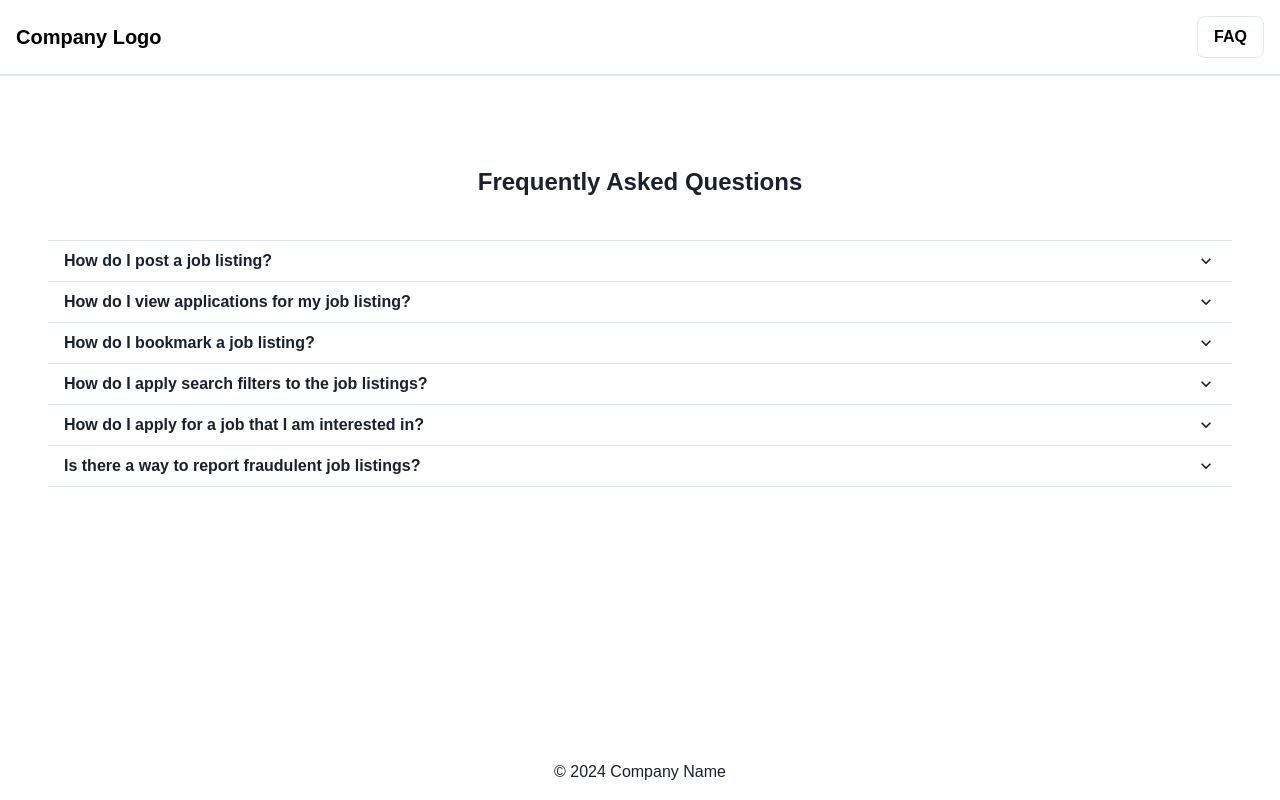
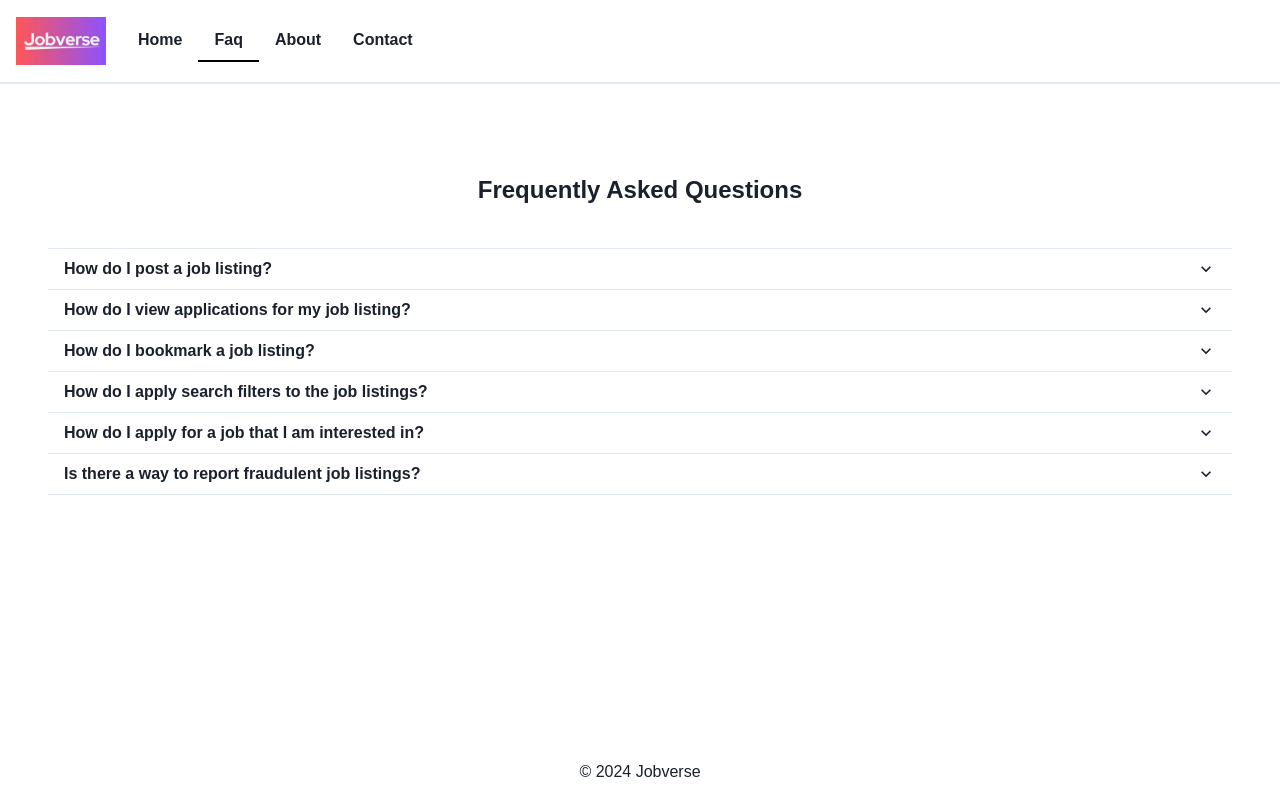
Before and after one commit to bhishman-desai/JobVerse, a React (Create React App) app in the folder client/: page /faq in a window 1280 px wide. Built offline with nearby package versions, Linux system fonts and the light colour scheme.

Commit message:
made navbar responsive

```diff
--- a/client/src/App.js
+++ b/client/src/App.js
@@ -25,7 +25,7 @@ function App() {
       <Router>
         <Routes>
           <Route element={withLayout(Home)()} path="/" />
-          <Route element={withLayout(AboutPage)()} path="/about-us" />
+          <Route element={withLayout(AboutPage)()} path="/about" />
           <Route element={withLayout(FaqPage)()} path="/faq" />
 
           { /*Auth Routes*/ }
--- a/client/src/components/layout/footer.jsx
+++ b/client/src/components/layout/footer.jsx
@@ -5,7 +5,7 @@ const Footer = () => {
   return (
     <Box p={4} mt="auto">
       <Flex justify="center" align="center">
-        <Text>© 2024 Company Name</Text>
+        <Text>© 2024 Jobverse</Text>
       </Flex>
     </Box>
   );
--- a/client/src/components/layout/navbar.jsx
+++ b/client/src/components/layout/navbar.jsx
@@ -1,18 +1,98 @@
-import React from 'react';
-import { Box, Flex } from '@chakra-ui/react';
-import { Link } from 'react-router-dom';
+import React, { useEffect, useState } from 'react';
+import { Box, Flex, Link, IconButton, Drawer, DrawerBody, DrawerHeader, DrawerOverlay, DrawerContent, DrawerCloseButton, useDisclosure, Image } from '@chakra-ui/react';
+import { HamburgerIcon } from '@chakra-ui/icons';
+import { NavLink, useLocation } from 'react-router-dom';
+import logo from '../../assets/Jobverse.jpeg';
 
 const Navbar = () => {
+    const { isOpen, onOpen, onClose } = useDisclosure();
+    const [selected, setSelected] = useState("");
+    const location = useLocation();
+    const links = [
+        { name: "Home", path: "/" },
+        { name: "Faq", path: "/faq" },
+        { name: "About", path: "/about" },
+        { name: "Contact", path: "/contact" }
+    ];
+
+    const handleSelect = (link) => {
+        setSelected(link);
+    };
+
+    useEffect(() => {
+        const currentLink = links.find(link => link.path === location.pathname);
+        if (currentLink) {
+            handleSelect(currentLink.name);
+        }
+    }, []);
+
     return (
         <Box className="bg-white-500 border-b-2 border-black-900 p-4">
-            <Flex justify="space-between" align="center">
-                <Box className="text-black text-xl font-bold">Company Logo</Box>
-                <Link to="/faq">
-                    <button className="text-black font-semibold px-4 py-2 rounded-lg border border-black-900 hover:bg-gray-300">
-                        FAQ
-                    </button>
-                </Link>
+            <Flex justify={["space-between", "space-between", "flex-start", "flex-start"]} align="center">
+                <Box>
+                    <Link as={NavLink} to="/" onClick={() => handleSelect("Home")}>
+                        <Image
+                            src={logo}
+                            alt="Company Logo"
+                            objectFit="contain"
+                            aspectRatio="1"
+                            width={"90px"}
+                            height={"50px"}
+                        />
+                    </Link>
+                </Box>
+                <Flex ml={4} display={{ base: 'none', md: 'flex' }}>
+                    {links.map((link) => (
+                        <Link
+                            as={NavLink}
+                            to={link.path}
+                            key={link.name}
+                            px={4}
+                            py={2}
+                            className="text-black font-semibold"
+                            borderBottom={selected === link.name ? "2px solid black" : "none"}
+                            onClick={() => handleSelect(link.name)}
+                            _hover={{ backgroundColor: 'gray.300' }}
+                        >
+                            {link.name}
+                        </Link>
+                    ))}
+                </Flex>
+                <IconButton
+                    display={{ base: 'block', md: 'none' }}
+                    icon={<HamburgerIcon />}
+                    aria-label="Open Menu"
+                    onClick={onOpen}
+                />
             </Flex>
+            <Drawer isOpen={isOpen} placement="right" onClose={onClose}>
+                <DrawerOverlay>
+                    <DrawerContent>
+                        <DrawerCloseButton />
+                        <DrawerHeader>Menu</DrawerHeader>
+                        <DrawerBody>
+                            {links.map((link) => (
+                                <Link
+                                    as={NavLink}
+                                    to={link.path}
+                                    key={link.name}
+                                    display="block"
+                                    px={4}
+                                    py={2}
+                                    className="text-black font-semibold rounded-lg"
+                                    onClick={() => {
+                                        handleSelect(link.name);
+                                        onClose();
+                                    }}
+                                    _hover={{ backgroundColor: 'gray.300' }}
+                                >
+                                    {link.name}
+                                </Link>
+                            ))}
+                        </DrawerBody>
+                    </DrawerContent>
+                </DrawerOverlay>
+            </Drawer>
         </Box>
     );
 };
```
Also changed, not shown: client/src/assets/Jobverse.jpeg (added).
